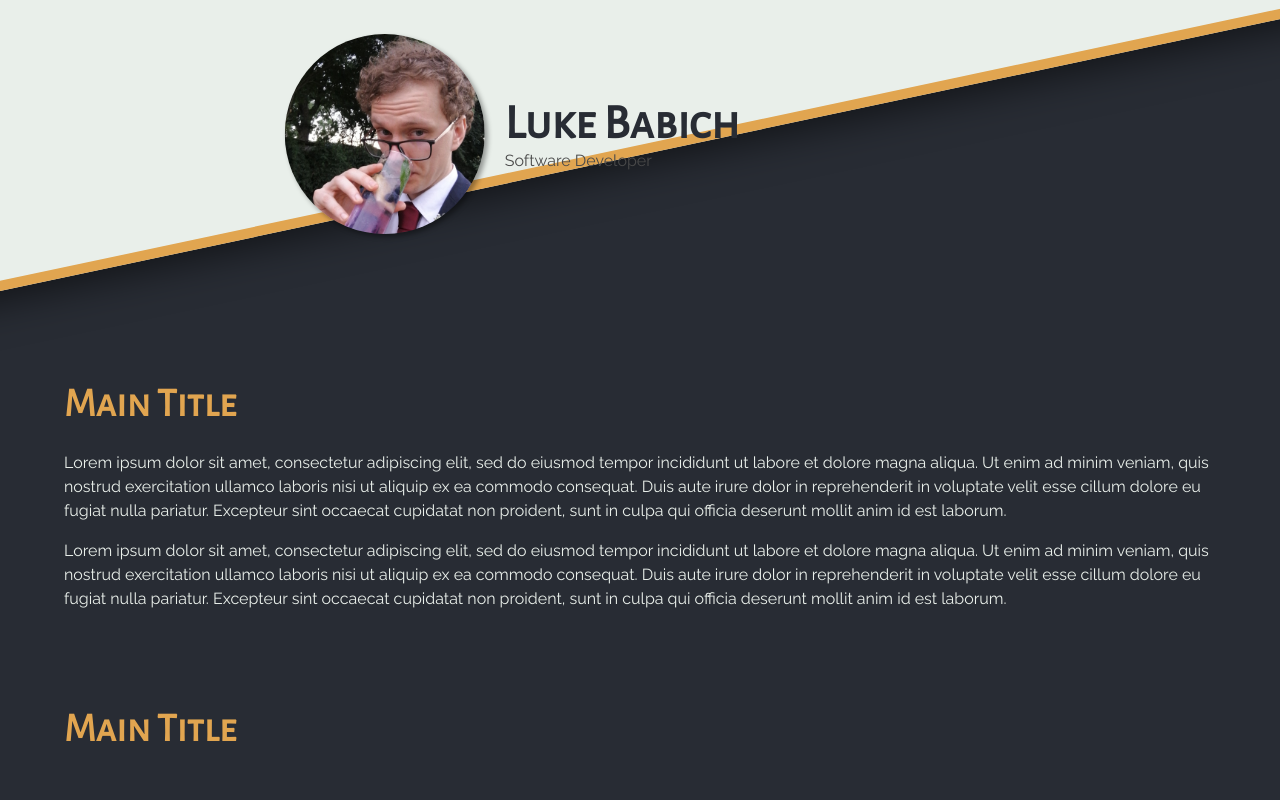
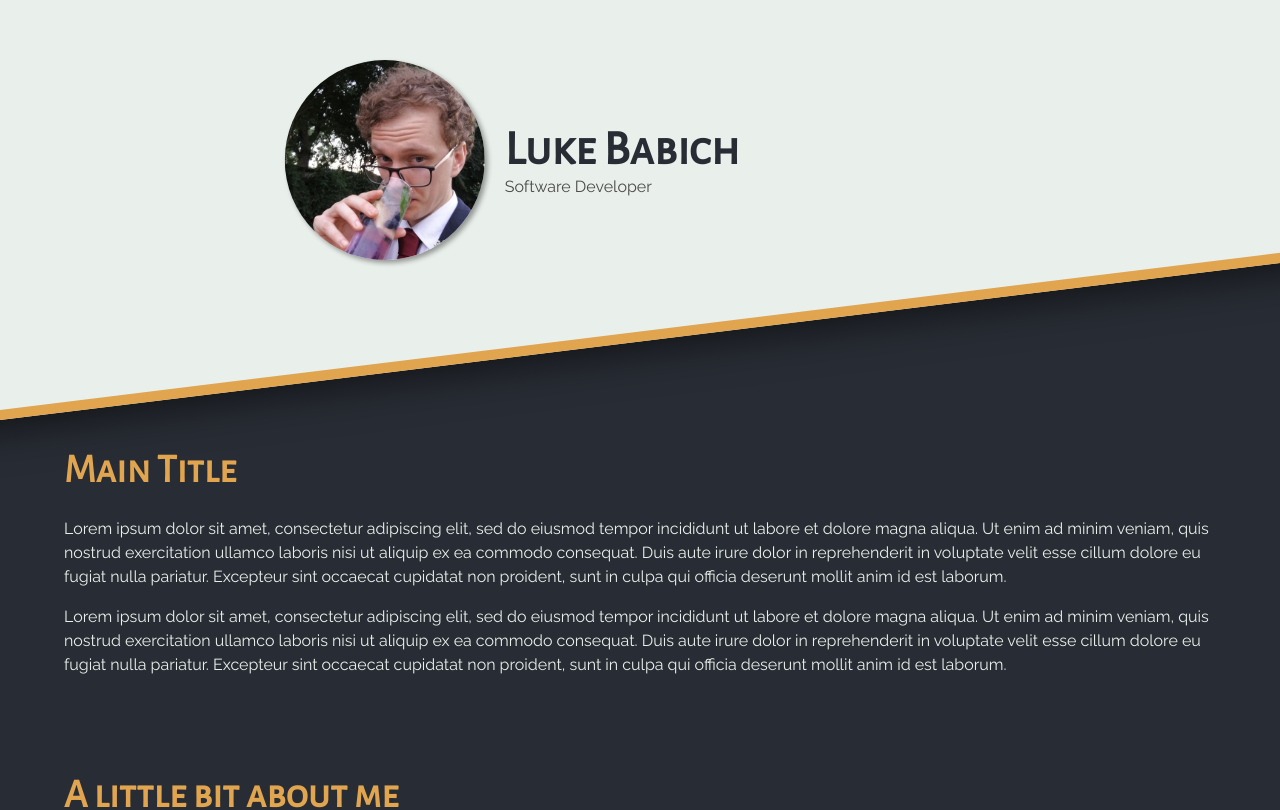
Before and after one commit to lukeinthecloud/old-website, a React (Create React App) app: page / in a window 1280 px wide. Shown: the top 810 px of the page. Built offline with nearby package versions, Linux system fonts and the light colour scheme.

Commit message:
feature: fixing layout issues

```diff
--- a/src/components/landing-page/Content/About.js
+++ b/src/components/landing-page/Content/About.js
@@ -4,7 +4,7 @@ export default function About() {
     return (
         <section className={'section'}>
             <div className="container is-full">
-                <h2 className="title is-2">Main Title</h2>
+                <h2 className="title is-2">A little bit about me</h2>
                 <div className={'content'}>
                     <p>
                         Lorem ipsum dolor sit amet, consectetur adipiscing elit,
--- a/src/components/landing-page/LandingPageContent.js
+++ b/src/components/landing-page/LandingPageContent.js
@@ -1,13 +1,10 @@
 import React from 'react';
 import Introduction from './Content/Introduction';
+import About from './Content/About';
 
 export default function LandingPageContent() {
     return ([
         <Introduction/>,
-        <section className={'section'}>
-            <div className="container is-full">
-                <h2 className="title is-2">Main Title</h2>
-            </div>
-        </section>
+        <About/>
     ]);
 }
--- a/src/components/landing-page/styles/LandingPage.module.scss
+++ b/src/components/landing-page/styles/LandingPage.module.scss
@@ -1,21 +1,4 @@
 header {
-  max-height: 600px;
+  height: 400px;
+  flex: none;
 }
-
-@media (min-width: 1408px) {
-  header {
-    max-height: 35vw;
-  }
-}
-
-@media (max-width: 1408px) {
-  header {
-    max-height: 450px;
-  }
-}
-
-@media (max-width: 1024px) {
-  header {
-    max-height: 350px;
-  }
-}
--- a/src/components/landing-page/styles/landing-page-header.style.js
+++ b/src/components/landing-page/styles/landing-page-header.style.js
@@ -4,11 +4,11 @@ import theme from '../../../styling/theme';
 export const HeaderDivider = styled.div`
   position: absolute;
   width: 200vw;
-  height: 120%;
+  height: 600px;
   background: ${theme.colors.quinary};
-  transform: rotate(-12deg);
+  transform: rotate(-7deg);
   left: -95vw;
-  top: -10vw;
+  top: -190px;
   border-bottom: 10px solid ${theme.colors.septenary};;
   box-shadow: 21px 10px 42px -2px rgba(0,0,0,0.57);
   z-index: 0;
--- a/src/styling/base.scss
+++ b/src/styling/base.scss
@@ -1,5 +1,4 @@
 .site-wrapper {
-  height: 100vh;
   flex-direction: column;
 }
 
--- a/src/styling/global.scss
+++ b/src/styling/global.scss
@@ -7,11 +7,6 @@ $tertiary: #615253;
 $quaternary: #A39A9A;
 $quinary: #E9EFEA;
 $senary: #E1A550;
-
-html,
-body {
-  height: 100vh;
-}
 
 body {
   background: #282C34;
```
Also changed, not shown: src/App.js (line endings or trailing spaces).
